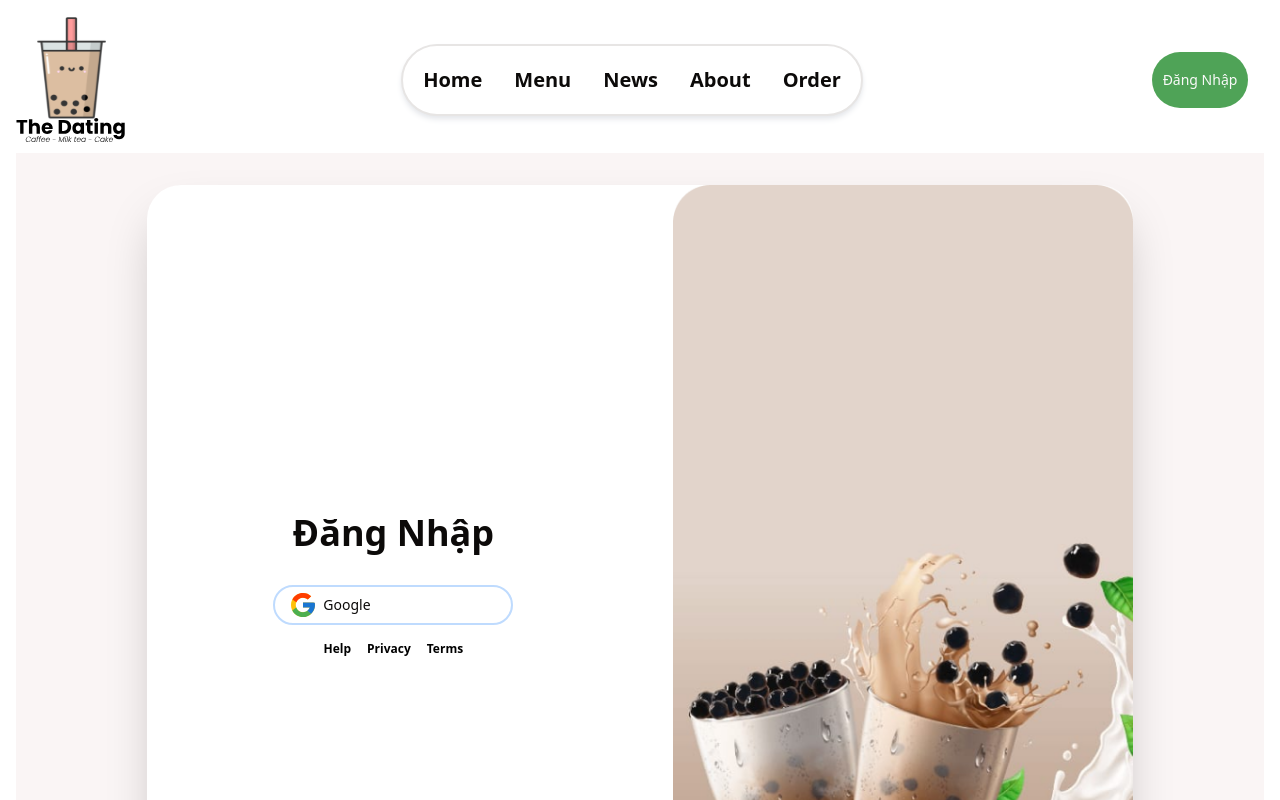
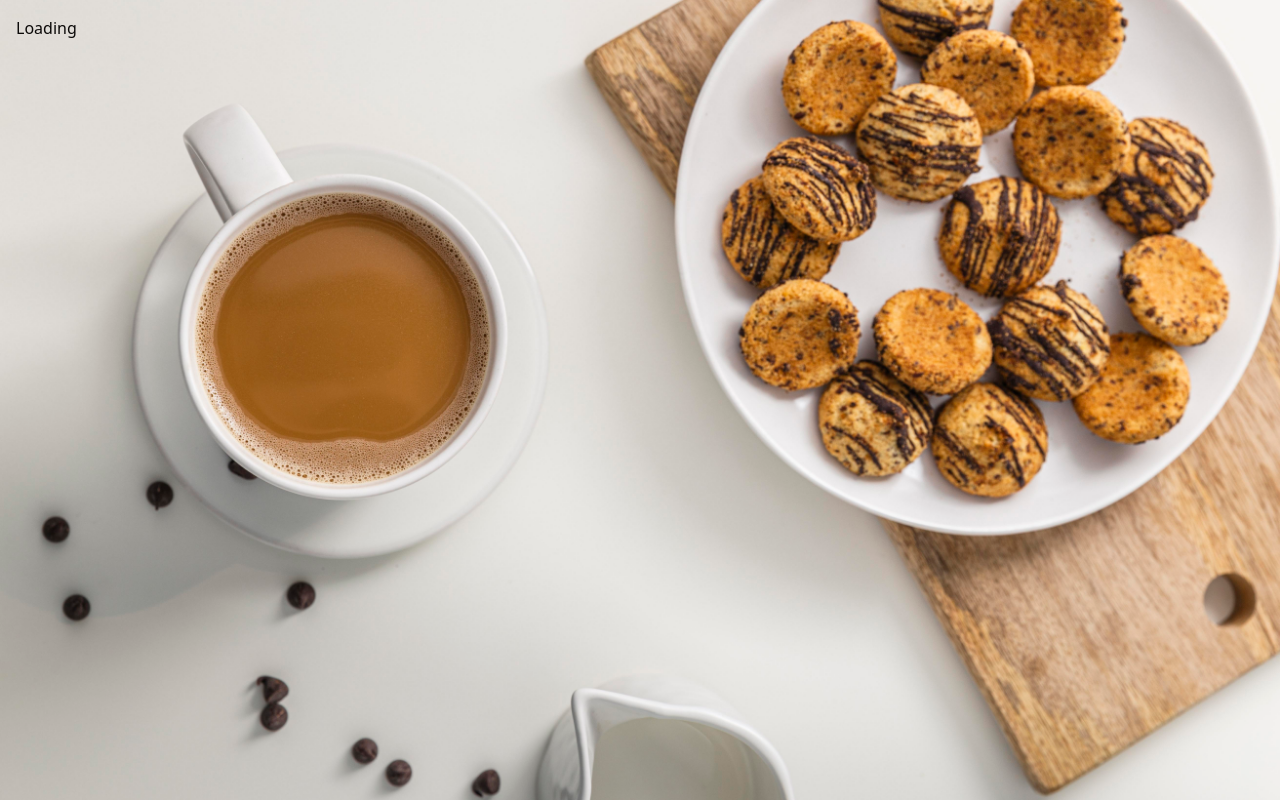
Before and after one commit to sharrlotte/CafeTheDating, a React (Create React App) app in the folder frontend/: page /admin in a window 1280 px wide. Before the commit this address led to /login. Shown: the top 800 px of the page. Built offline with nearby package versions, Linux system fonts and the light colour scheme.

Commit message:
fix auth layout

```diff
--- a/frontend/src/components/Order/OrderCard.tsx
+++ b/frontend/src/components/Order/OrderCard.tsx
@@ -10,7 +10,7 @@ export default function OrderCard({ order }: OrderCardProps) {
     const totalPrice =
       (order.price - ((order.discount || 0) * order.price) / 100) *
       order.amount;
-    return  pricy(totalPrice) ;
+    return pricy(totalPrice);
   };
   return (
     <div className="min-h-[80px] w-full  bg-white  ">
@@ -20,7 +20,7 @@ export default function OrderCard({ order }: OrderCardProps) {
         </div>
 
         <div className="w-full flex justify-center items-center  flex-col">
-          <div className=" flex justify-center items-start flex-col">
+          <div className="w-60 flex justify-center items-start flex-col">
             <span>Sản phẩm : {order.product_name}</span>
             <span>Số lượng: {order.amount}</span>
 
--- a/frontend/src/layouts/Auth.tsx
+++ b/frontend/src/layouts/Auth.tsx
@@ -1,7 +1,6 @@
 import { UserRole } from "@/type/User";
 import useMe from "@/zustand/useMe";
-import React, { ReactNode } from "react";
-import { Navigate, useNavigate } from "react-router-dom";
+import { Navigate } from "react-router-dom";
 
 type AuthProps = {
   roles: UserRole[];
@@ -9,8 +8,11 @@ type AuthProps = {
 };
 
 export default function Auth({ roles, children }: AuthProps) {
+  const { user, state } = useMe();
 
-  const { user } = useMe();
+  if (state === "loading") {
+    return <div>Loading</div>;
+  }
 
   if (!user || !user.role) {
     return <Navigate to={"/login"}></Navigate>;
--- a/frontend/src/routes/Router.tsx
+++ b/frontend/src/routes/Router.tsx
@@ -80,7 +80,8 @@ function BackgroundImage() {
           const user: User = result.data;
           setMe(user);
         })
-        .catch((err) => {});
+        .catch(setMe)
+        .finally();
     }
   }, [setMe]);
 
--- a/frontend/src/zustand/useMe.ts
+++ b/frontend/src/zustand/useMe.ts
@@ -1,19 +1,21 @@
-import User from '../type/User';
-import { create } from 'zustand';
+import User from "../type/User";
+import { create } from "zustand";
 
 interface UserState {
   user: User | null;
-	setMe: (by: User) => void;
+  state: "loading" | "loaded";
+  setMe: (by?: User) => void;
   logout: () => void;
 }
 
 const useMe = create<UserState>((set) => ({
   user: null,
-	setMe: (user) => set(() => ({ user: user })),
+  state: "loading",
+  setMe: (user) => set(() => ({ user: user, state: "loaded" })),
   logout: () =>
     set(() => {
-			localStorage.removeItem('access_token');
-			localStorage.removeItem('refresh_token');
+      localStorage.removeItem("access_token");
+      localStorage.removeItem("refresh_token");
 
       return { user: undefined };
     }),
```
Also changed, not shown: 2 other files (tests, documents, lock files or other folders). Lines whose indentation alone changed are shown as unchanged.
